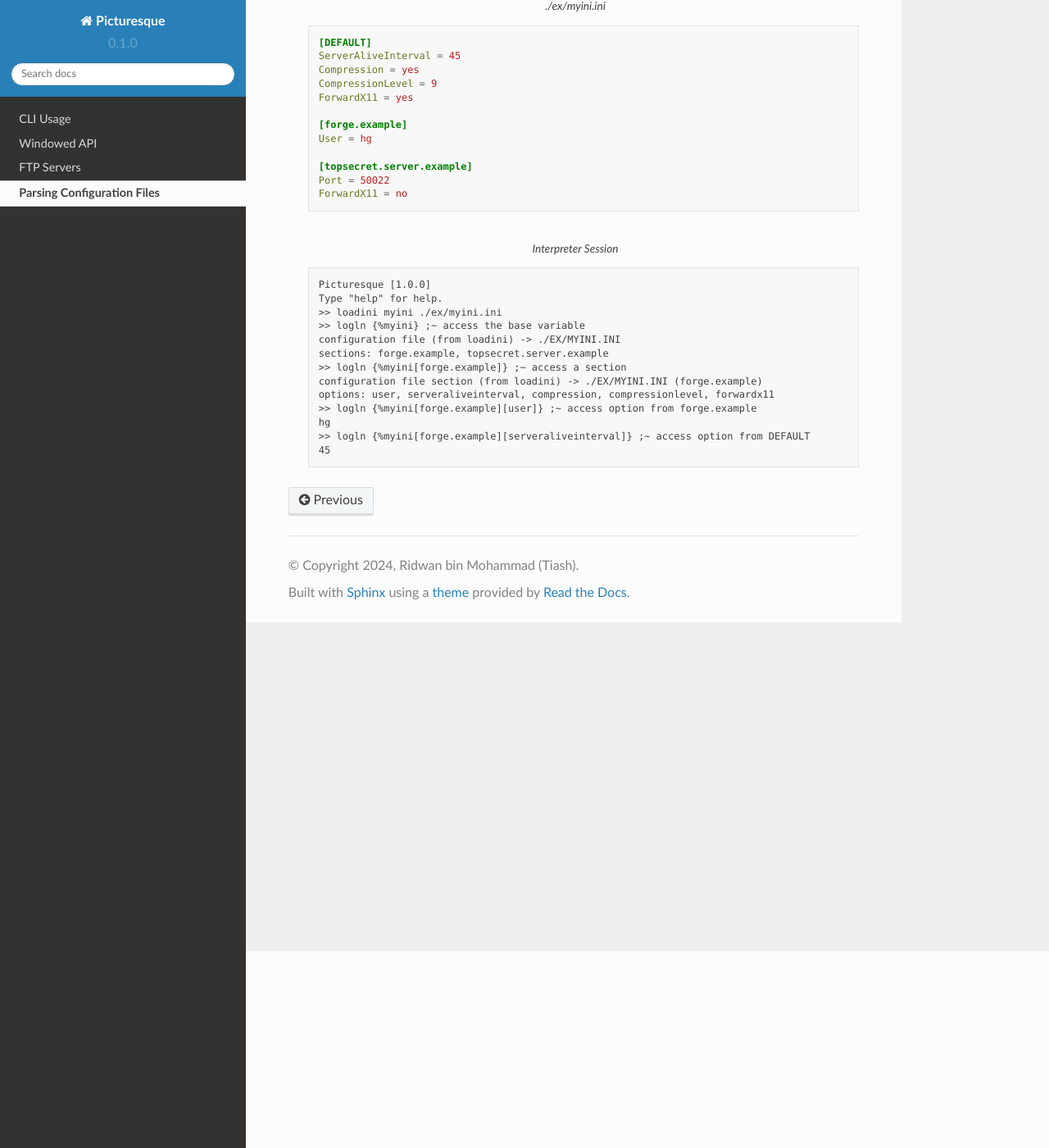
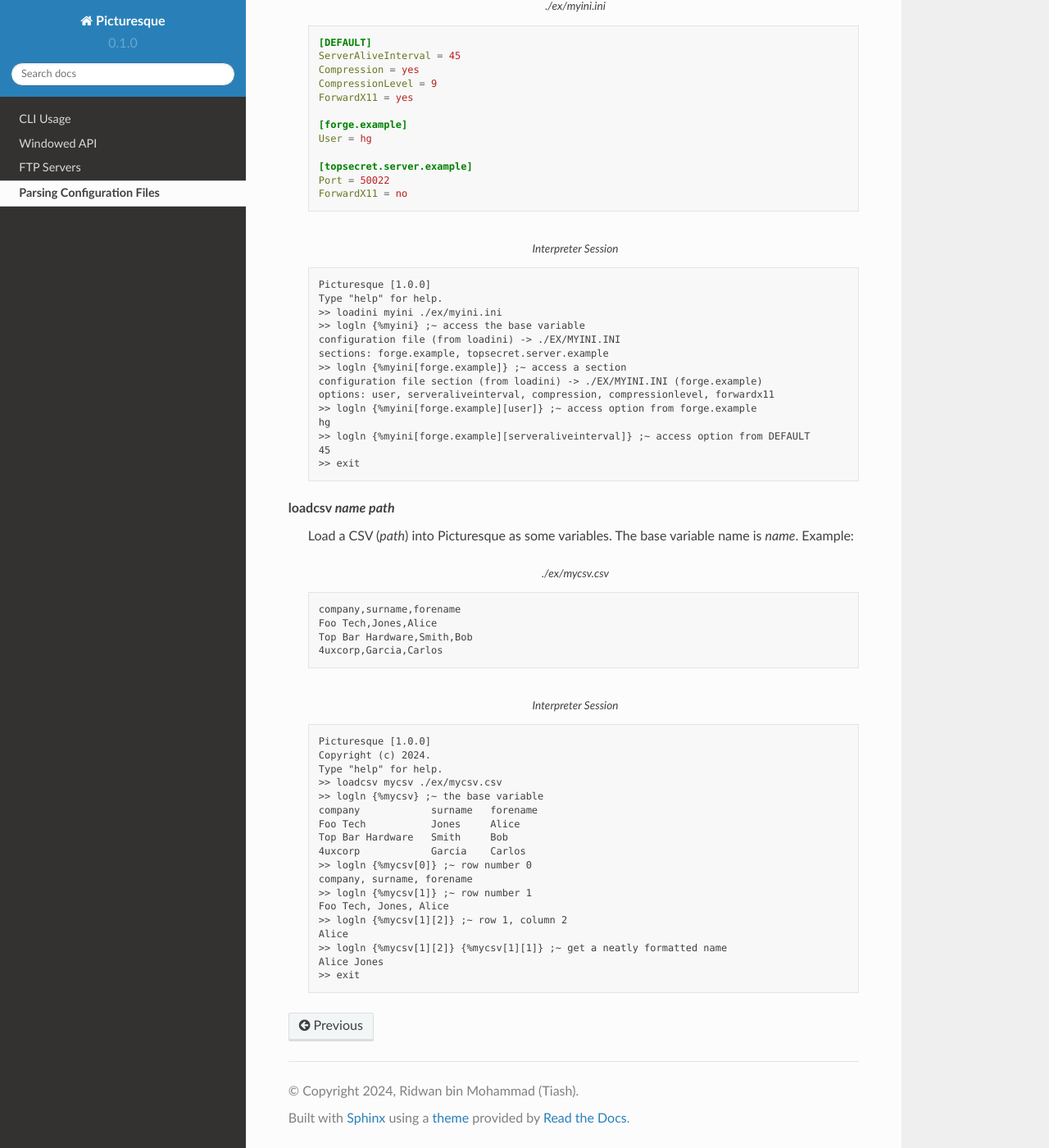
Before and after one commit to tiashDev/pic-docs, a Sphinx documentation site: the page built from docs/source/config_parse.rst, in a window 1280 px wide and 1400 px high, scrolled down 240 px. Shown: the whole window at 82% size. Built offline with Sphinx 7.4.7 and the Read the Docs theme 2.0.0, drawn with Linux system fonts in a browser that asks for light colours.

Commit message:
Update config_parse.rst

```diff
--- a/docs/source/config_parse.rst
+++ b/docs/source/config_parse.rst
@@ -36,3 +36,37 @@
       hg
       >> logln {%myini[forge.example][serveraliveinterval]} ;~ access option from DEFAULT
       45
+      >> exit
+
+loadcsv *name* *path*
+   Load a CSV (*path*) into Picturesque as some variables. The base variable name is *name*. Example:
+
+   .. code-block:: text
+      :caption: ./ex/mycsv.csv
+
+      company,surname,forename
+      Foo Tech,Jones,Alice
+      Top Bar Hardware,Smith,Bob
+      4uxcorp,Garcia,Carlos
+
+   .. code-block:: text
+      :caption: Interpreter Session
+
+      Picturesque [1.0.0]
+      Copyright (c) 2024.
+      Type "help" for help.
+      >> loadcsv mycsv ./ex/mycsv.csv
+      >> logln {%mycsv} ;~ the base variable
+      company            surname   forename
+      Foo Tech           Jones     Alice
+      Top Bar Hardware   Smith     Bob
+      4uxcorp            Garcia    Carlos
+      >> logln {%mycsv[0]} ;~ row number 0
+      company, surname, forename
+      >> logln {%mycsv[1]} ;~ row number 1
+      Foo Tech, Jones, Alice
+      >> logln {%mycsv[1][2]} ;~ row 1, column 2
+      Alice
+      >> logln {%mycsv[1][2]} {%mycsv[1][1]} ;~ get a neatly formatted name
+      Alice Jones
+      >> exit
```
